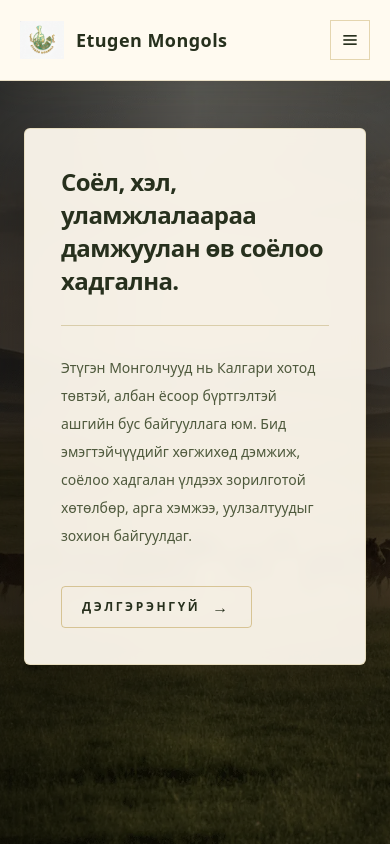
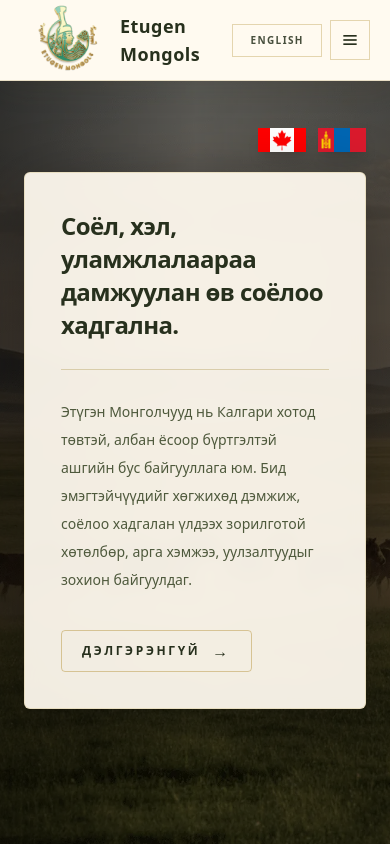
Before and after one commit to TemSurri/etugenMongols, a React (Vite) app in the folder client/: page / in a window 390 px wide. Shown: the top 844 px of the page. Built offline with nearby package versions, Linux system fonts and the light colour scheme.

Commit message:
made logo larger + changed up header

```diff
--- a/client/src/components/home/Footer.tsx
+++ b/client/src/components/home/Footer.tsx
@@ -97,7 +97,7 @@ function Footer({ lang }: FooterProps) {
         <section aria-labelledby="footer-brand-heading">
           <Link
             to="/"
-            className="inline-flex items-center gap-4 transition-opacity hover:opacity-85"
+            className="inline-flex items-center gap-1 transition-opacity hover:opacity-85"
             aria-label="Go to homepage"
           >
             <img
@@ -105,7 +105,7 @@ function Footer({ lang }: FooterProps) {
               alt="Etugen Mongols logo"
               loading="lazy"
               decoding="async"
-              className="h-14 w-14 object-contain"
+              className="h-36 w-36 object-contain"
             />
 
             <div>
--- a/client/src/components/home/Header.tsx
+++ b/client/src/components/home/Header.tsx
@@ -39,13 +39,13 @@ function Header({ lang, setLang }: HeaderProps) {
         <Link
           to="/"
           onClick={closeMenu}
-          className="flex items-center gap-3 transition-opacity hover:opacity-85"
+          className="flex items-center gap-0 transition-opacity hover:opacity-85"
           aria-label="Go to homepage"
         >
           <img
             src={logo}
             alt="Etugen Mongols logo"
-            className="h-11 w-11 object-contain"
+            className="h-25 w-25 object-contain"
             loading="eager"
             decoding="async"
           />
@@ -85,23 +85,26 @@ function Header({ lang, setLang }: HeaderProps) {
         </nav>
 
         {/* Right controls */}
-        <div className="flex items-center gap-3">
+        <div className="flex items-center gap-2 sm:gap-3">
           <button
             type="button"
             onClick={toggleLang}
             className="
-              hidden
-              w-[6.75rem]
+              inline-flex
+              w-[5.6rem]
               justify-center
               border border-[#b39135]/35
-              px-4 py-2
-              text-xs font-semibold uppercase tracking-[0.18em]
+              px-3 py-2
+              text-[10px] font-semibold uppercase tracking-[0.14em]
               text-[#27301d]/85
               transition-colors
               hover:border-[#9a7b26]/70
               hover:bg-[#efe2bf]/55
               hover:text-[#27301d]
-              sm:inline-flex
+              sm:w-[6.75rem]
+              sm:px-4
+              sm:text-xs
+              sm:tracking-[0.18em]
             "
           >
             {lang === "en" ? "Монгол" : "English"}
@@ -182,27 +185,6 @@ function Header({ lang, setLang }: HeaderProps) {
                 {item.label}
               </NavLink>
             ))}
-
-            <button
-              type="button"
-              onClick={toggleLang}
-              className="
-                mt-4
-                w-[6.75rem]
-                justify-center
-                border border-[#b39135]/35
-                px-4 py-2
-                text-xs font-semibold uppercase tracking-[0.18em]
-                text-[#27301d]/85
-                transition-colors
-                hover:border-[#9a7b26]/70
-                hover:bg-[#efe2bf]/55
-                hover:text-[#27301d]
-                sm:hidden
-              "
-            >
-              {lang === "en" ? "Монгол" : "English"}
-            </button>
           </nav>
         </div>
       )}
--- a/client/src/components/home/Hero.tsx
+++ b/client/src/components/home/Hero.tsx
@@ -57,7 +57,7 @@ const HERO_COPY = {
   Shared classes.
   Flags intentionally have sharp edges, so there is no rounded class here.
 */
-const flagClassName = "h-9 object-contain shadow-lg lg:h-10";
+const flagClassName = "h-6 object-contain shadow-lg md:h-9 lg:h-10";
 
 function Hero({ lang }: HeroProps) {
   const copy = HERO_COPY[lang];
@@ -108,7 +108,7 @@ function Hero({ lang }: HeroProps) {
             Flags are inside the hero instead of pinned to the top of the viewport.
             This prevents the fixed header from covering them.
           */}
-          <div className="hidden items-center gap-4 md:flex lg:pr-2 xl:pr-0">
+          <div className="flex items-center gap-3 md:gap-4 lg:pr-2 xl:pr-0">
             <img
               src={canadaFlag}
               alt="Canada flag"
```
Also changed, not shown: client/src/assets/logo.webp.
